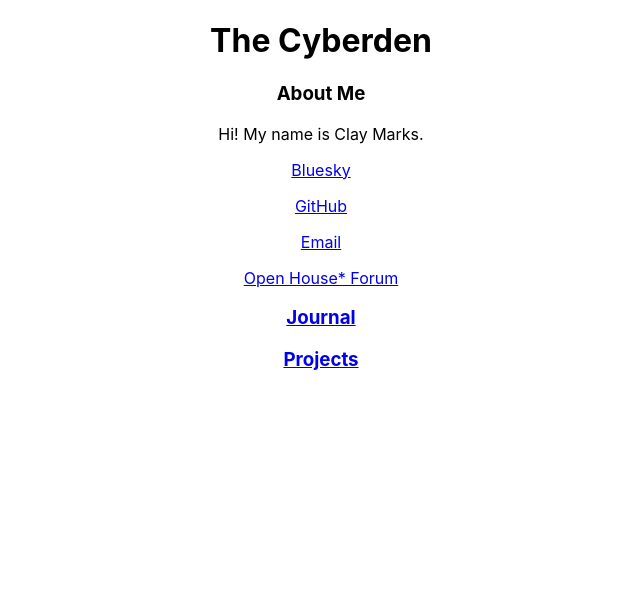
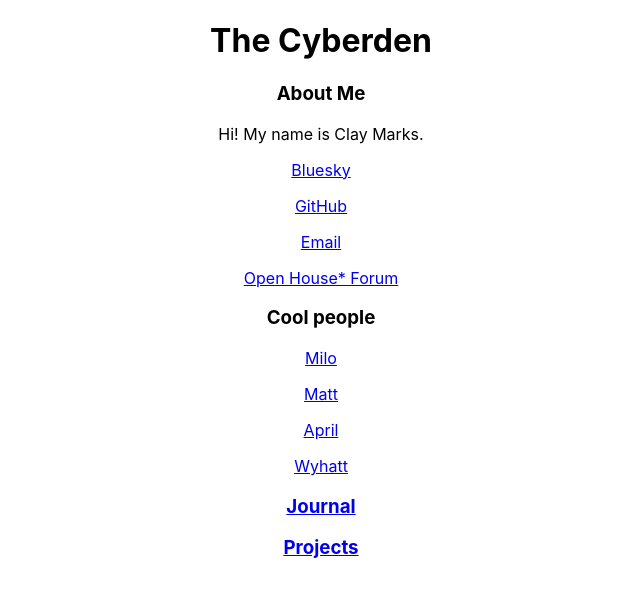
Before and after one commit to MarshalMarks/cyberlizer-site, a React (Create React App) app: page / in a window 1280 px wide. Shown: the top 596 px of the page, without its empty margins (319-959 px from the left). Built offline with nearby package versions, Linux system fonts and the light colour scheme.

Commit message:
Fixed links

```diff
--- a/package.json
+++ b/package.json
@@ -8,7 +8,9 @@
     "@testing-library/jest-dom": "^6.6.3",
     "@testing-library/react": "^16.3.0",
     "@testing-library/user-event": "^13.5.0",
+    "bluesky-comments": "^0.12.0",
     "react": "^19.1.0",
+    "react-bluesky-embed": "^0.5.0",
     "react-dom": "^19.1.0",
     "react-router-dom": "^7.6.3",
     "react-scripts": "5.0.1",
--- a/public/index.html
+++ b/public/index.html
@@ -24,7 +24,7 @@
       work correctly both with client-side routing and a non-root public URL.
       Learn how to configure a non-root public URL by running `npm run build`.
     -->
-    <title>React App</title>
+    <title>Cyberlizer</title>
   </head>
   <body>
     <noscript>You need to enable JavaScript to run this app.</noscript>
--- a/src/pages/Home.js
+++ b/src/pages/Home.js
@@ -7,13 +7,21 @@ function Home() {
                 <p>Hi! My name is Clay Marks.</p>
             </div>
             <div id="links-section">
-                <p><a href="https://bsky.app/profile/cyberlizer.net?utm_source=cyberlizer.net">Bluesky</a></p>
-                <p><a href="https://github.com/MarshalMarks">GitHub</a></p>
+                <p><a href="https://bsky.app/profile/cyberlizer.net?utm_source=cyberlizer.net" rel="noopener">Bluesky</a></p>
+                <p><a href="https://github.com/MarshalMarks?utm_source=cyberlizer.net" rel="noopener">GitHub</a></p>
                 <p><a href="mailto:marshmarks@gmail.com">Email</a></p>
-                <p><a href="https://talk.opn.haus/memberlist.php?mode=viewprofile&u=64&utm_source=cyberlizer.net">Open House* Forum</a></p>
+                <p><a href="https://talk.opn.haus/memberlist.php?mode=viewprofile&u=64&utm_source=cyberlizer.net" rel="noopener">Open House* Forum</a></p>
+            </div>
+            <div id="friends">
+                <h3>Cool people</h3>
+                <p><a href="https://geminiworkshops.neocities.org/?utm_source=cyberlizer.net" rel="noopener">Milo</a></p>
+                <p><a href="https://mmatt.net/?utm_source=cyberlizer.net" rel="noopener">Matt</a></p>
+                <p><a href="https://www.aprils.garden/?utm_source=cyberlizer.net" rel="noopener">April</a></p>
+                <p><a href="https://opn.haus/gb?utm_source=cyberlizer.net" rel="noopener">Wyhatt</a></p>
             </div>
             <h3><a href="/journal">Journal</a></h3>
             <h3><a href="/projects">Projects</a></h3>
+
         </>
     );
 }
--- a/src/pages/Journal.js
+++ b/src/pages/Journal.js
@@ -2,6 +2,7 @@ function Journal() {
     return (
         <>
             <h1>Journal</h1>
+
         </>
     );
 }
```
Also changed, not shown: 2 other files (tests, documents, lock files or other folders).
